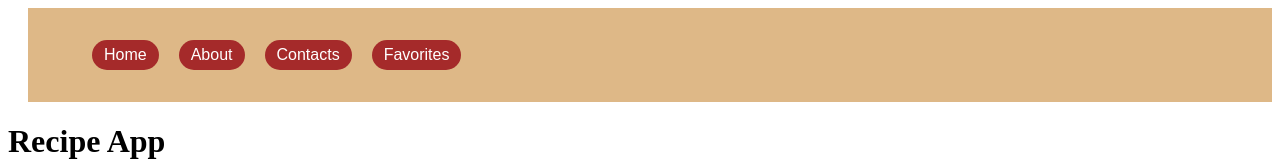
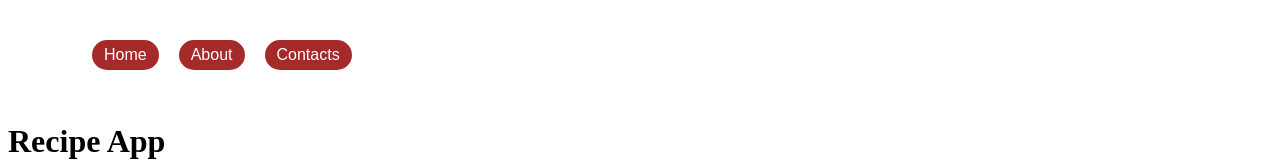
Before and after one commit to Micheni58/Recipe-App, a React (Vite) app: page /login in a window 1280 px wide. Shown: the top 161 px of the page. Built offline with nearby package versions, Linux system fonts and the light colour scheme.

Commit message:
add changes

```diff
--- a/src/Components/Navbar/Navbar.css
+++ b/src/Components/Navbar/Navbar.css
@@ -3,7 +3,7 @@ nav {
     justify-content: space-between;
     align-items: center;
     padding: 16px 24px;
-    background-color: burlywood;
+    background-color: white;
     border-bottom: 1px saddlebrown;
     font-family: Arial, Helvetica, sans-serif;
     margin-left: 20px;
--- a/src/Components/Navbar/Navbar.jsx
+++ b/src/Components/Navbar/Navbar.jsx
@@ -1,19 +1,14 @@
-import { useState } from 'react';
+import React from "react";
 import "./Navbar.css"
+
 const Navbar = () => {
-    const [isLoggedIn, setIsLoggedIn] = useState(false);
-
-    const handleAuthClick = () => {
-        setIsLoggedIn(!isLoggedIn);
-    };
 
     return(
         <nav>
             <ul>
-                <li><a href="/">Home</a></li>
-                <li><a href="/recipes">About</a></li>
-                <li><a href="/categories">Contacts</a></li>
-                <li><a href="/favorites">Favorites</a></li>
+                <li><a href="/home">Home</a></li>
+                <li><a href="/about">About</a></li>
+                <li><a href="/contacts">Contacts</a></li>
             </ul>
         </nav>
     );
```
Also changed, not shown: src/Components/Dashboard/Dashboard.css (added), src/Components/Dashboard/Dashboard.jsx (added).
